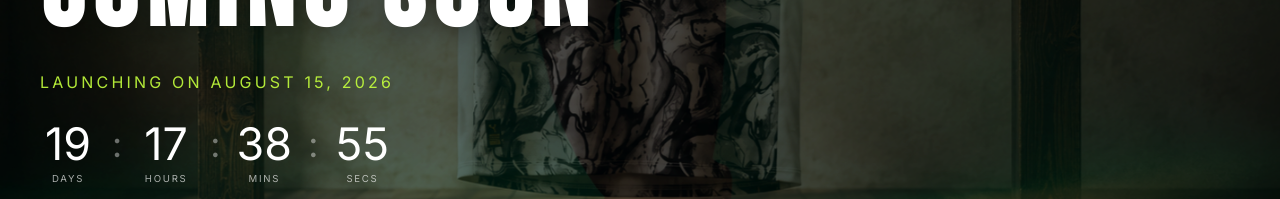
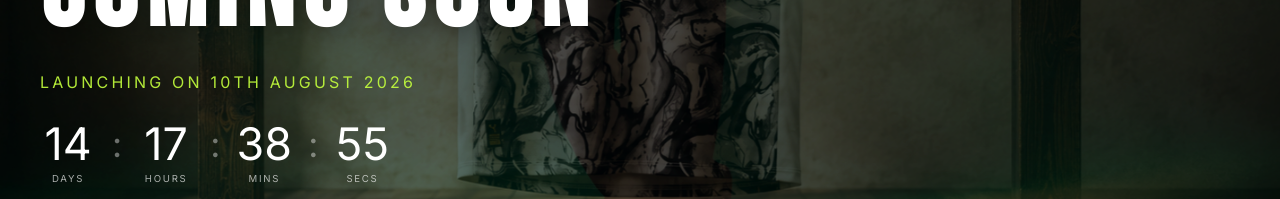
Before and after one commit to ChandraPrakashMishra001/DualTurf, a Next.js app: page /coming-soon in a window 1280 px wide. Shown: the part 534-733 px from the top of the page. Built offline with nearby package versions, Linux system fonts and the light colour scheme.

Commit message:
update: timer to Aug 10 2026, launch text to 10th August 2026

```diff
--- a/src/components/ui/pinky-news-letter.tsx
+++ b/src/components/ui/pinky-news-letter.tsx
@@ -22,7 +22,7 @@ export default function NewsLetter() {
   }, [currentSlide])
 
   useEffect(() => {
-    const targetDate = new Date("2026-08-15T00:00:00").getTime()
+    const targetDate = new Date("2026-08-10T00:00:00").getTime()
     const interval = setInterval(() => {
       const now = new Date().getTime()
       const distance = targetDate - now
@@ -61,7 +61,7 @@ export default function NewsLetter() {
       <div className={styles.bottomLeft}>
 
         <h1 className={styles.heading}>Coming Soon</h1>
-        <p className={styles.launchDate}>Launching on August 15, 2026</p>
+        <p className={styles.launchDate}>Launching on 10th August 2026</p>
 
         {/* Countdown */}
         <div className={styles.timerRow}>
```
